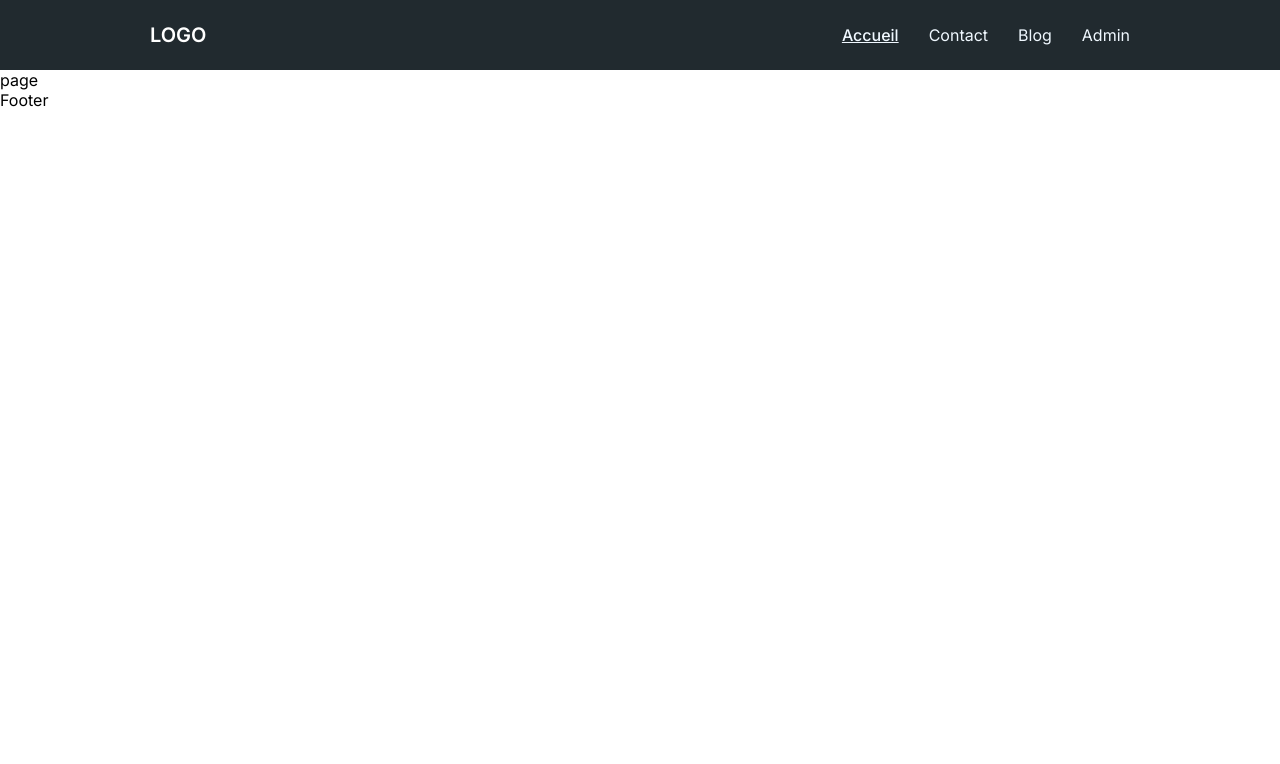
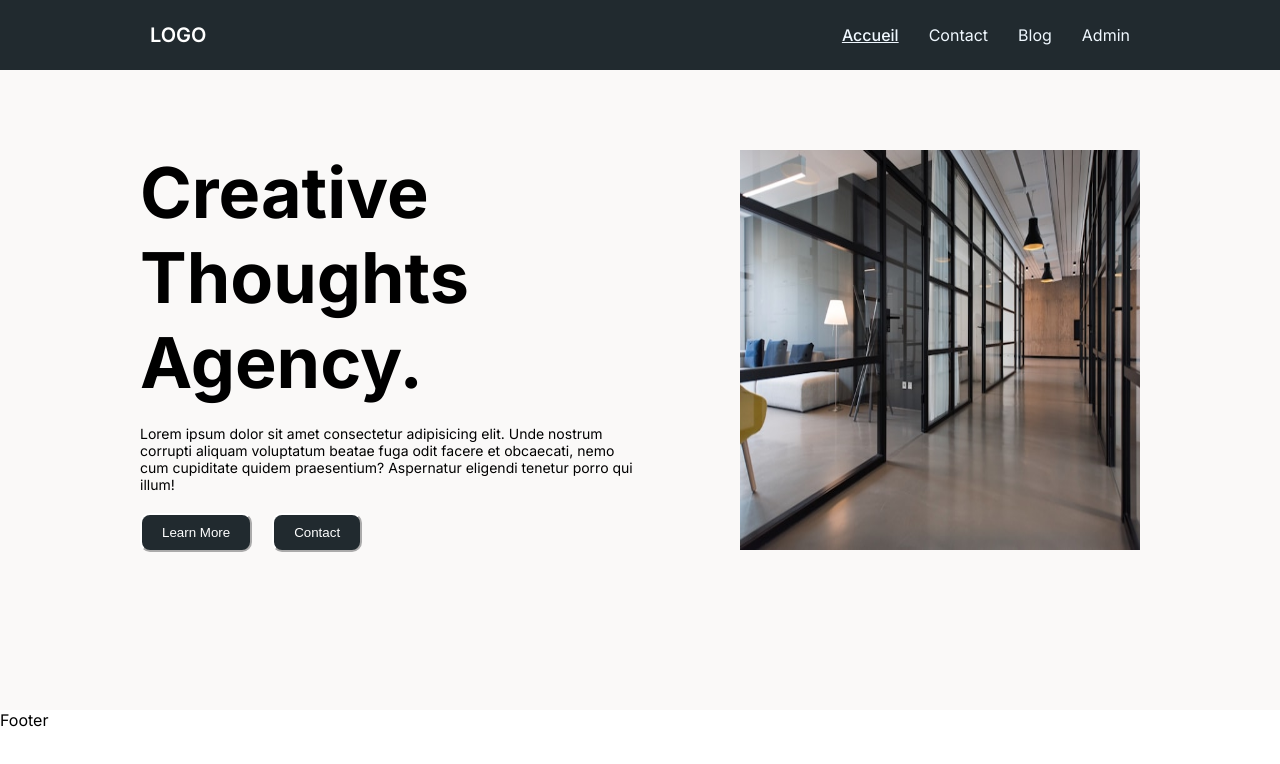
Before and after one commit to karimoucisse/next-tutorial-app, a Next.js app: page / in a window 1280 px wide. Shown: the top 764 px of the page. Built offline with nearby package versions, Linux system fonts and the light colour scheme.

Commit message:
add images and styles

```diff
--- /dev/null
+++ b/src/app/home.module.css
@@ -0,0 +1,52 @@
+.container
+{
+    display: flex;
+    justify-content: center;
+    gap: 100px;
+    min-height: 80vh;
+    background-color: rgb(250,249,248);
+    padding: 80px 0;
+}
+.textContainer
+{
+    max-width: 500px;
+    display: flex;
+    flex-direction: column;
+    gap: 20px;
+}
+.textContainer h2
+{
+    font-size: 70px;
+}
+.textContainer p
+{
+    font-size: 14px;
+}
+.btnContainer
+{
+    display: flex;
+    gap: 20px;
+}
+.btnContainer button
+{
+    padding: 10px 20px;
+    background-color: rgb(33,42,47);
+    color: white;
+    border-color: white;
+    cursor: pointer;
+    font-weight: 400;
+    border-radius: 10px;
+    transition: all ease-in-out 0.2s;
+}
+.btnContainer button:hover
+{
+    background-color: white;
+    border-color: rgb(33,42,47);
+    color: rgb(33,42,47);
+}
+.imageContainer
+{
+    position: relative;
+    width: 400px;
+    height: 400px;
+}
--- a/src/app/page.jsx
+++ b/src/app/page.jsx
@@ -1,8 +1,31 @@
-import React from 'react'
+import Image from "next/image"
+import styles from "./home.module.css"
 
 const page = () => {
   return (
-    <div>page</div>
+    <div className= {styles.container}>
+      <div className={styles.textContainer}>
+        <div>
+          <h2>Creative</h2>
+          <h2>Thoughts</h2>
+          <h2>Agency.</h2>
+        </div>
+        <p>
+          Lorem ipsum dolor sit amet consectetur adipisicing
+          elit. Unde nostrum corrupti aliquam voluptatum beatae
+          fuga odit facere et obcaecati, nemo cum cupiditate
+          quidem praesentium? Aspernatur eligendi tenetur porro
+          qui illum!
+        </p>
+        <div className= {styles.btnContainer}>
+          <button>Learn More</button>
+          <button>Contact</button>
+        </div>
+      </div>
+      <div className= {styles.imageContainer}>
+        <Image src="/photo.jpg" fill/>
+      </div>
+    </div>
   )
 }
 
```
Also changed, not shown: public/photo.jpg (added), public/photo.png (added).
